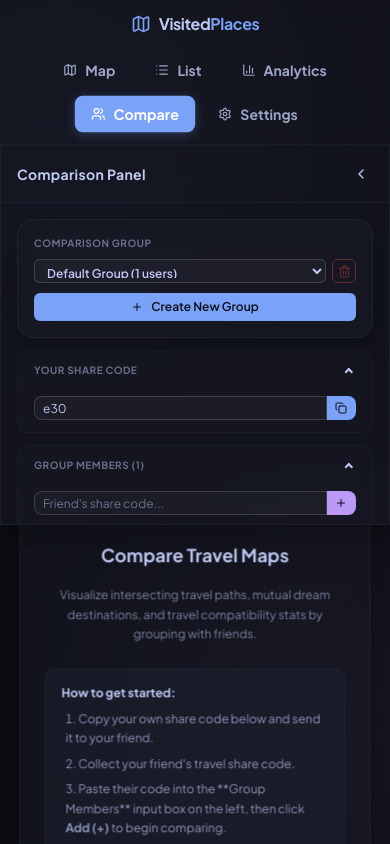
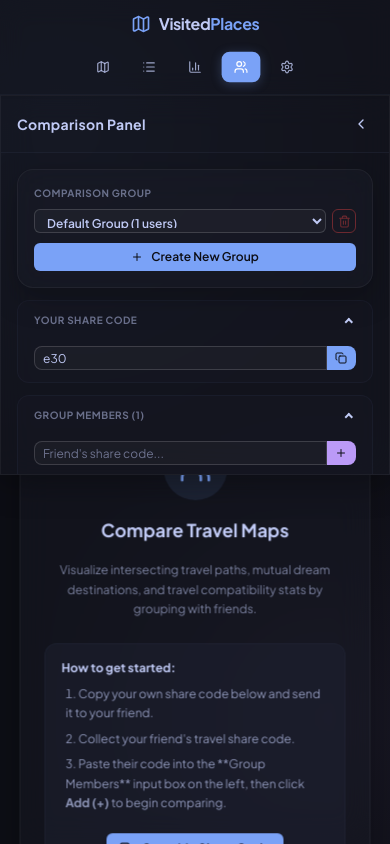
Before and after one commit to NotToxel/VisitedPlaces, a React (Vite) app: page /compare in a window 390 px wide. Built offline with nearby package versions, Linux system fonts and the light colour scheme.

Commit message:
fix: collapse navbar buttons to icons-only on small mobile screens

```diff
--- a/src/components/layout/Navbar.tsx
+++ b/src/components/layout/Navbar.tsx
@@ -7,7 +7,7 @@ export const Navbar: React.FC = () => {
   const [isSettingsOpen, setIsSettingsOpen] = React.useState(false);
 
   const getLinkClass = (isActive: boolean) =>
-    `px-4 py-2 rounded-lg flex items-center gap-2 font-bold text-sm transition-all duration-200 select-none ${
+    `px-3 sm:px-4 py-2 rounded-lg flex items-center gap-1.5 sm:gap-2 font-bold text-sm transition-all duration-200 select-none ${
       isActive
         ? 'bg-primary text-white shadow-[0_2px_10px_rgba(122,162,247,0.25)] hover:bg-primary/95 scale-[1.02]'
         : 'text-base-content/80 hover:text-primary hover:bg-base-300/20'
@@ -46,38 +46,42 @@ export const Navbar: React.FC = () => {
           <NavLink
             to="/"
             className={({ isActive }) => getLinkClass(isActive)}
+            title="Map"
           >
             <Map size={14} />
-            <span>Map</span>
+            <span className="hidden sm:inline">Map</span>
           </NavLink>
           <NavLink
             to="/list"
             className={({ isActive }) => getLinkClass(isActive)}
+            title="List"
           >
             <List size={14} />
-            <span>List</span>
+            <span className="hidden sm:inline">List</span>
           </NavLink>
           <NavLink
             to="/analytics"
             className={({ isActive }) => getLinkClass(isActive)}
+            title="Analytics"
           >
             <BarChart3 size={14} />
-            <span>Analytics</span>
+            <span className="hidden sm:inline">Analytics</span>
           </NavLink>
           <NavLink
             to="/compare"
             className={({ isActive }) => getLinkClass(isActive)}
+            title="Compare"
           >
             <Users size={14} />
-            <span>Compare</span>
+            <span className="hidden sm:inline">Compare</span>
           </NavLink>
           <button
             onClick={() => setIsSettingsOpen(true)}
-            className="px-4 py-2 rounded-lg flex items-center gap-2 font-bold text-sm text-base-content/80 hover:text-primary hover:bg-base-300/20 transition-all duration-200"
+            className="px-3 sm:px-4 py-2 rounded-lg flex items-center gap-1.5 sm:gap-2 font-bold text-sm text-base-content/80 hover:text-primary hover:bg-base-300/20 transition-all duration-200"
             title="Settings"
           >
             <Settings size={14} />
-            <span>Settings</span>
+            <span className="hidden sm:inline">Settings</span>
           </button>
         </div>
       </div>
```
